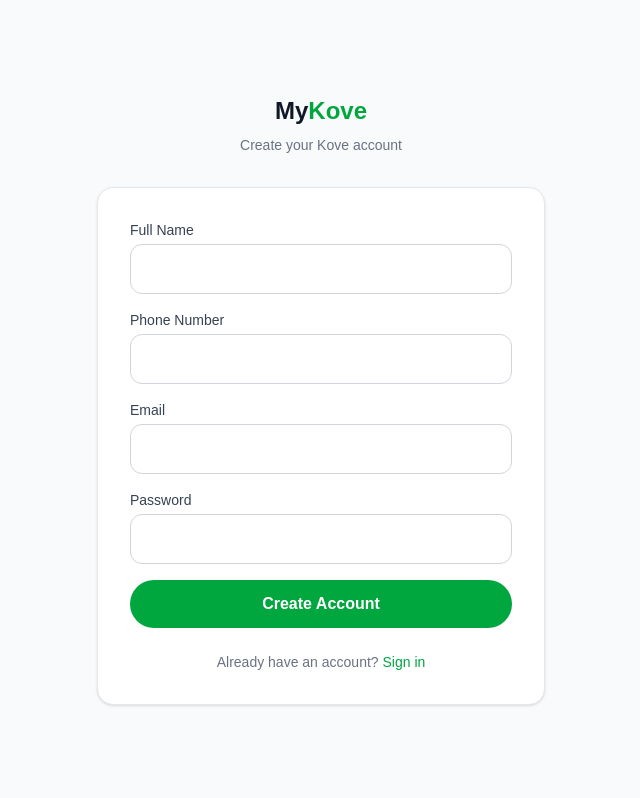
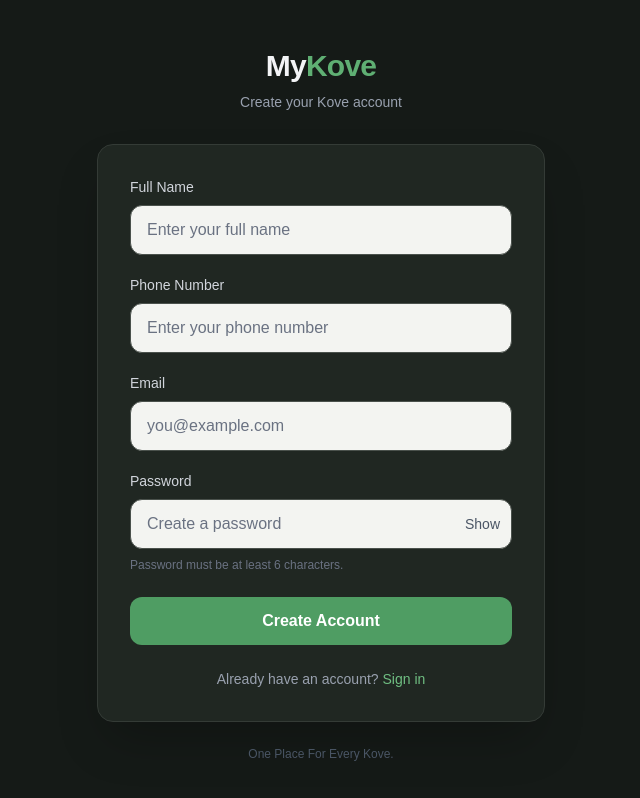
Before and after one commit to anoze209-art/my-kove, a Next.js app: page /sign-up in a window 1280 px wide. Shown: the top 798 px of the page, without its empty margins (319-959 px from the left). Built offline with nearby package versions, Linux system fonts and the light colour scheme; no server answers.

Commit message:
Refactor sign-up page with new styles and validations
Updated the sign-up page styles and improved input handling.

```diff
--- a/app/sign-up/page.tsx
+++ b/app/sign-up/page.tsx
@@ -1,4 +1,5 @@
 "use client";
+
 import { useState } from "react";
 import { useRouter } from "next/navigation";
 import Link from "next/link";
@@ -6,26 +7,29 @@ import { supabase } from "@/lib/supabase";
 
 export default function SignUp() {
   const router = useRouter();
+
   const [fullName, setFullName] = useState("");
   const [phone, setPhone] = useState("");
   const [email, setEmail] = useState("");
   const [password, setPassword] = useState("");
-  const [role, setRole] = useState("Student");
+
+  const [showPassword, setShowPassword] = useState(false);
   const [error, setError] = useState("");
   const [loading, setLoading] = useState(false);
 
   async function handleSignUp(e: React.FormEvent) {
     e.preventDefault();
+
     setError("");
     setLoading(true);
 
     const { error } = await supabase.auth.signUp({
-      email,
+      email: email.trim(),
       password,
       options: {
         data: {
-          full_name: fullName,
-          phone,
+          full_name: fullName.trim(),
+          phone: phone.trim(),
         },
       },
     });
@@ -42,86 +46,125 @@ export default function SignUp() {
   }
 
   return (
-    <main className="min-h-screen bg-gray-50 flex items-center justify-center px-6 py-12">
+    <main className="min-h-screen bg-[#151A17] px-6 py-12 text-gray-100 flex items-center justify-center">
       <div className="w-full max-w-md">
-        <div className="text-center mb-8">
-          <Link href="/" className="text-2xl font-bold text-gray-900">
-            My<span className="text-green-600">Kove</span>
+
+        <div className="mb-8 text-center">
+          <Link
+            href="/"
+            className="text-3xl font-bold tracking-tight text-gray-100"
+          >
+            My<span className="text-[#5FAF73]">Kove</span>
           </Link>
-          <p className="mt-2 text-sm text-gray-500">
+
+          <p className="mt-2 text-sm text-gray-400">
             Create your Kove account
           </p>
         </div>
 
         <form
           onSubmit={handleSignUp}
-          className="rounded-2xl border border-gray-200 bg-white p-8 shadow-sm"
+          className="rounded-2xl border border-[#343B36] bg-[#202722] p-8 shadow-2xl"
         >
           {error && (
-            <div className="mb-4 rounded-xl border border-red-200 bg-red-50 p-3 text-sm text-red-700">
+            <div className="mb-5 rounded-xl border border-red-900/50 bg-red-950/30 p-3 text-sm text-red-300">
               {error}
             </div>
           )}
 
-          <label className="mb-1 block text-sm font-medium text-gray-700">
+
+          <div className="mb-5">
+            <label className="mb-2 block text-sm font-medium text-gray-300">
               Full Name
             </label>
+
             <input
               type="text"
               required
               value={fullName}
               onChange={(e) => setFullName(e.target.value)}
-            className="mb-4 w-full rounded-xl border border-gray-300 bg-white px-4 py-3 text-gray-900 placeholder:text-gray-400 outline-none focus:border-green-600"
+              placeholder="Enter your full name"
+              className="w-full rounded-xl border border-[#4A514C] bg-[#F3F4F1] px-4 py-3 text-black placeholder:text-gray-500 outline-none transition focus:border-[#5FAF73] focus:ring-2 focus:ring-[#5FAF73]/20"
             />
+          </div>
 
-          <label className="mb-1 block text-sm font-medium text-gray-700">
+          <div className="mb-5">
+            <label className="mb-2 block text-sm font-medium text-gray-300">
               Phone Number
             </label>
+
             <input
               type="tel"
               required
               value={phone}
               onChange={(e) => setPhone(e.target.value)}
-            className="mb-4 w-full rounded-xl border border-gray-300 bg-white px-4 py-3 text-gray-900 placeholder:text-gray-400 outline-none focus:border-green-600"
+              placeholder="Enter your phone number"
+              className="w-full rounded-xl border border-[#4A514C] bg-[#F3F4F1] px-4 py-3 text-black placeholder:text-gray-500 outline-none transition focus:border-[#5FAF73] focus:ring-2 focus:ring-[#5FAF73]/20"
             />
-
-          <label className="mb-1 block text-sm font-medium text-gray-700">
+          </div>
+          <div className="mb-5">
+            <label className="mb-2 block text-sm font-medium text-gray-300">
               Email
             </label>
+
             <input
               type="email"
               required
               value={email}
               onChange={(e) => setEmail(e.target.value)}
-            className="mb-4 w-full rounded-xl border border-gray-300 bg-white px-4 py-3 text-gray-900 placeholder:text-gray-400 outline-none focus:border-green-600"
+              placeholder="you@example.com"
+              className="w-full rounded-xl border border-[#4A514C] bg-[#F3F4F1] px-4 py-3 text-black placeholder:text-gray-500 outline-none transition focus:border-[#5FAF73] focus:ring-2 focus:ring-[#5FAF73]/20"
             />
+          </div>
 
-          <label className="mb-1 block text-sm font-medium text-gray-700">
+          <div className="mb-6">
+            <label className="mb-2 block text-sm font-medium text-gray-300">
               Password
             </label>
+
+            <div className="relative">
               <input
-            type="password"
+                type={showPassword ? "text" : "password"}
                 required
                 minLength={6}
                 value={password}
                 onChange={(e) => setPassword(e.target.value)}
-            className="mb-4 w-full rounded-xl border border-gray-300 bg-white px-4 py-3 text-gray-900 placeholder:text-gray-400 outline-none focus:border-green-600"
+                placeholder="Create a password"
+                className="w-full rounded-xl border border-[#4A514C] bg-[#F3F4F1] px-4 py-3 pr-20 text-black placeholder:text-gray-500 outline-none transition focus:border-[#5FAF73] focus:ring-2 focus:ring-[#5FAF73]/20"
               />
+              <button
+                type="button"
+                onClick={() => setShowPassword(!showPassword)}
+                className="absolute right-3 top-1/2 -translate-y-1/2 text-sm font-medium text-gray-600 transition hover:text-[#267A43]"
+              >
+                {showPassword ? "Hide" : "Show"}
+              </button>
+            </div>
+
+            <p className="mt-2 text-xs text-gray-500">
+              Password must be at least 6 characters.
+            </p>
+          </div>
           <button
             type="submit"
             disabled={loading}
-            className="w-full rounded-full bg-green-600 px-6 py-3 font-semibold text-white transition hover:bg-green-700 disabled:opacity-60"
+            className="w-full rounded-xl bg-[#4F9D63] px-6 py-3 font-semibold text-white transition hover:bg-[#438653] disabled:cursor-not-allowed disabled:opacity-60"
           >
             {loading ? "Creating account..." : "Create Account"}
           </button>
-
-          <p className="mt-6 text-center text-sm text-gray-500">
+          <p className="mt-6 text-center text-sm text-gray-400">
             Already have an account?{" "}
-            <Link href="/sign-in" className="font-medium text-green-600 hover:underline">
+            <Link
+              href="/sign-in"
+              className="font-medium text-[#6FBE82] hover:text-[#8ACE98] hover:underline"
+            >
               Sign in
             </Link>
           </p>
         </form>
+        <p className="mt-6 text-center text-xs text-gray-600">
+          One Place For Every Kove.
+        </p>
       </div>
     </main>
   );
```
Lines whose indentation alone changed are shown as unchanged.
